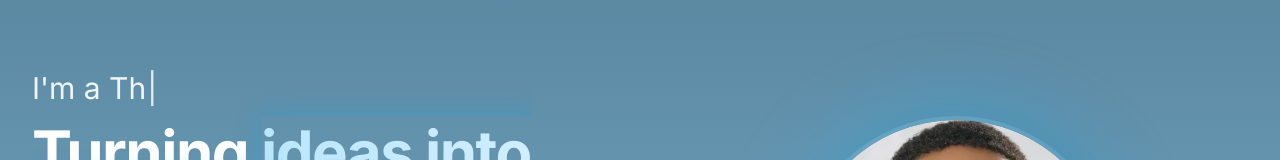
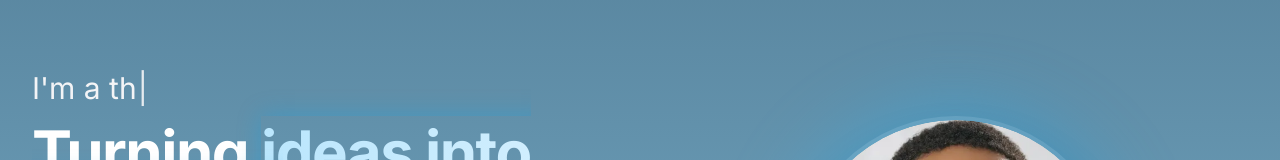
Before and after one commit to hamzaelmi068/HzProject2, a React (Vite) app in the folder project/: page / in a window 1280 px wide. Shown: the part 124-284 px from the top of the page. Built offline with nearby package versions, Linux system fonts and the light colour scheme.

Commit message:
Update Hero.tsx

```diff
--- a/project/src/components/Hero.tsx
+++ b/project/src/components/Hero.tsx
@@ -16,7 +16,7 @@ const Hero = () => {
                 options={{
                   strings: [
                     "Hey there, my name is Hamza!",
-                    "I'm a Third-year Computer Science student at the University of Guelph.",
+                    "I'm a third-year Computer Science student at the University of Guelph.",
                     "Currently seeking 2025 Summer SWE internship opportunities.",
                     "Passionate about full-stack development and data analytics!"
                   ],
```
